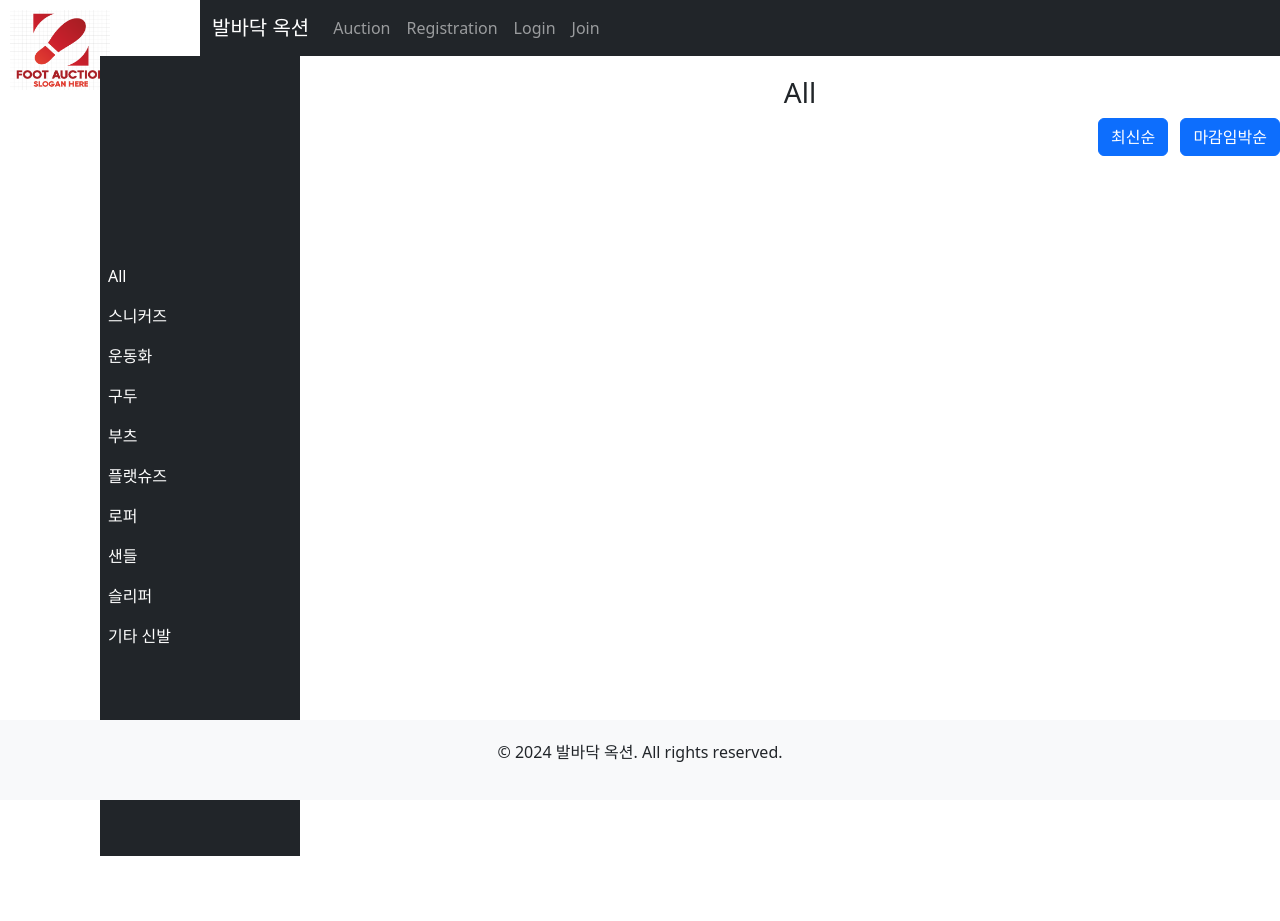
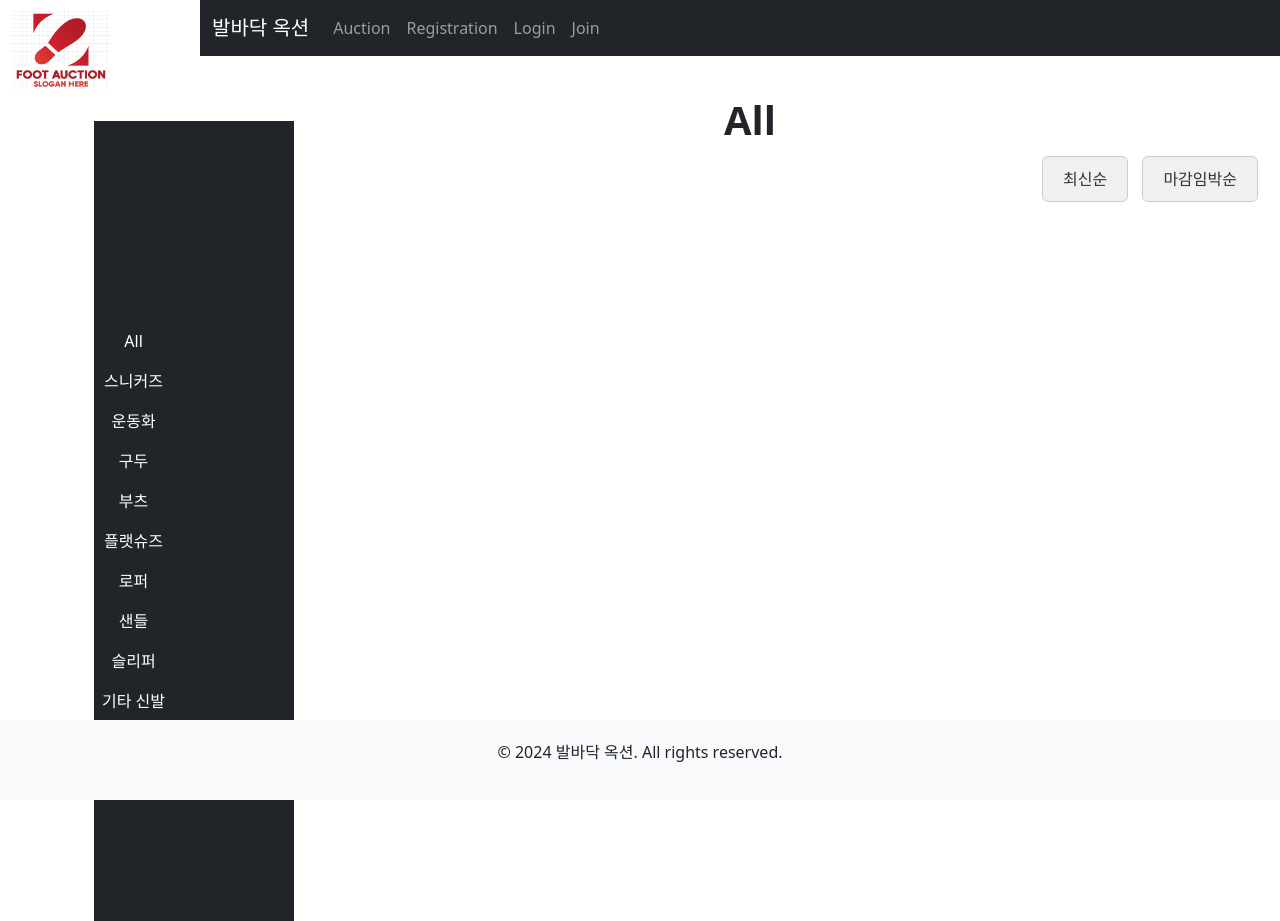
Before and after one commit to e-commerce-django/e-commerce, a Django app: page /orders/auction/ in a window 1280 px wide. Before the commit the page ends 856 px from the top, so only its background shows below. Run offline with Django 5.2, Linux system fonts and the light colour scheme; data that the repository does not hold is empty.

Commit message:
UI_into_orders

```diff
--- /dev/null
+++ b/orders/static/orders/auction_style.css
@@ -0,0 +1,48 @@
+#category_navbar {
+  position: absolute;
+  width: 255.78px;
+  height: 711px;
+  left: -6px;
+  top: 121px;
+  }
+
+  .product-container {
+    margin-left: 200px; /* 수정: 카테고리 바의 너비만큼 여백을 추가하여 목록이 겹치지 않게 함 */
+    padding: 20px; /* 수정: 내부 여백 추가 */
+    box-sizing: border-box; /* 수정: 패딩을 포함한 전체 너비를 계산하도록 함 */
+  }
+
+  .product-list {
+    display: grid;
+    grid-template-columns: repeat(3, 1fr); /* 3개의 열을 생성합니다. */
+    grid-gap: 20px; /* 열과 행 간의 간격을 설정합니다. */
+    justify-content: center;
+  }
+
+  .product-item {
+    text-align: center;
+  }
+
+  .product-item img {
+    max-width: 90%; /* 이미지의 너비를 최대화합니다. */
+    height: 90%; /* 이미지의 높이를 자동으로 조정합니다. */
+  }
+
+  .sort-buttons button {
+    background-color: #f0f0f0; /* Light Gray */
+    border: 1px solid #ccc; /* Light Gray */
+    color: #333; /* Dark Gray */
+    padding: 10px 20px;
+    text-align: center;
+    text-decoration: none;
+    display: inline-block;
+    font-size: 16px;
+    margin: 4px 2px;
+    transition-duration: 0.4s;
+    cursor: pointer;
+  }
+
+  .sort-buttons button:hover {
+    background-color: #ddd; /* Slightly Lighter Gray */
+    border-color: #bbb; /* Slightly Darker Gray */
+  }
--- a/orders/templates/orders/auction_page.html
+++ b/orders/templates/orders/auction_page.html
@@ -1,53 +1,63 @@
 {% extends 'base.html' %}
 
 {% block content %}
-<div style="display: flex;">
+<html>
+<head>
+    <meta charset="utf-8">
+    {% load static %}
+    <link rel="stylesheet" href="{% static 'orders/auction_style.css' %}">
+</head>
+
+
+<div id="category_navbar" style="display: flex;">
   <!-- 좌측 네비게이션 바 -->
   <nav class="navbar navbar-expand-lg navbar-light bg-dark" style="width: 200px; height: 100vh; flex-shrink: 0;">
     <ul class="navbar-nav" style="color: white; flex-direction: column;">
-      <li class="nav-item">
+      <li class="nav-item" style="display: flex; justify-content: center;">
         <a class="nav-link" href="{% url 'orders:auction_page' %}" style="color: white;">All</a>
       </li>
-      <li class="nav-item">
+      <li class="nav-item" style="display: flex; justify-content: center;">
         <a class="nav-link" href="{% url 'orders:auction_category_page' category='스니커즈' %}" style="color: white;">스니커즈</a>
       </li>
-      <li class="nav-item">
+      <li class="nav-item" style="display: flex; justify-content: center;">
         <a class="nav-link" href="{% url 'orders:auction_category_page' category='운동화' %}" style="color: white;">운동화</a>
       </li>
-      <li class="nav-item">
+      <li class="nav-item" style="display: flex; justify-content: center;">
         <a class="nav-link" href="{% url 'orders:auction_category_page' category='구두' %}" style="color: white;">구두</a>
       </li>
-      <li class="nav-item">
+      <li class="nav-item" style="display: flex; justify-content: center;">
         <a class="nav-link" href="{% url 'orders:auction_category_page' category='부츠' %}" style="color: white;">부츠</a>
       </li>
-      <li class="nav-item">
+      <li class="nav-item" style="display: flex; justify-content: center;">
         <a class="nav-link" href="{% url 'orders:auction_category_page' category='플랫슈즈' %}" style="color: white;">플랫슈즈</a>
       </li>
-      <li class="nav-item">
+      <li class="nav-item" style="display: flex; justify-content: center;">
         <a class="nav-link" href="{% url 'orders:auction_category_page' category='로퍼' %}" style="color: white;">로퍼</a>
       </li>
-      <li class="nav-item">
+      <li class="nav-item" style="display: flex; justify-content: center;">
         <a class="nav-link" href="{% url 'orders:auction_category_page' category='샌들' %}" style="color: white;">샌들</a>
       </li>
-      <li class="nav-item">
+      <li class="nav-item" style="display: flex; justify-content: center;">
         <a class="nav-link" href="{% url 'orders:auction_category_page' category='슬리퍼' %}" style="color: white;">슬리퍼</a>
       </li>
-      <li class="nav-item">
+      <li class="nav-item" style="display: flex; justify-content: center;">
         <a class="nav-link" href="{% url 'orders:auction_category_page' category='기타 신발' %}" style="color: white;">기타 신발</a>
       </li>
     </ul>
   </nav>
+</div>
 
+<div class="product-container">
   <!-- 상품 목록과 정렬 버튼을 담을 div -->
   <div style="flex-grow: 1; margin-left: 20px;">
 
-    <!-- 카테고리명 또는 "All" 문구 -->
-    <div style="text-align: center; margin-top: 20px;">
-      <h3>{{ category }}</h3>
-    </div>
+  <!-- 카테고리명 또는 "All" 문구 -->
+  <div style="text-align: center; margin-top: 20px;">
+    <h2 style="font-weight: bold; font-size: 40px;">{{ category }}</h2> <!-- 수정: h3 태그를 h2로 변경하고, 글꼴 굵기와 크기 조정 -->
+  </div>
 
     <!-- 정렬 버튼 -->
-    <div style="text-align: right; margin-bottom: 20px;">
+    <div class="sort-buttons" style="text-align: right; margin-bottom: 20px;">
       <button class="btn btn-primary me-2" onclick="location.href='{{ request.path }}?sort=latest'">최신순</button>
       <button class="btn btn-primary" onclick="location.href='{{ request.path }}?sort=ending_soon'">마감임박순</button>
     </div>
@@ -64,6 +74,5 @@
       {% endfor %}
     </div>
   </div>
-
 </div>
 {% endblock %}
--- a/orders/templates/orders/purchase_history.html
+++ b/orders/templates/orders/purchase_history.html
@@ -25,7 +25,7 @@
 </style>
 
 <div id="sales-header">
-    <h2>구매 내역</h2>
+    <h2>{{ request.user.username }} 님의 구매 내역</h2>
 </div>
 
 <div id="sales-buttons">
--- a/orders/templates/orders/sales_history.html
+++ b/orders/templates/orders/sales_history.html
@@ -19,7 +19,8 @@
     }
 
     #sales-container {
-        text-align: center; /* 판매 내역 컨테이너 내용을 가운데 정렬 */
+        display: flex;
+        justify-content: center; /* 판매 내역 컨테이너 내용을 가운데 정렬 */
     }
 </style>
 
--- a/orders/views.py
+++ b/orders/views.py
@@ -6,8 +6,7 @@ from django.views.generic import ListView
 from django.contrib import messages
 from django.utils import timezone
 
-# 구매 - purchase
-# @login_required
+#구매 - purchase
 def purchase_history(request):
     purchase_product_id_list = []
     # 로그인한 유저가 구입한 상품만 가져오기
@@ -32,8 +31,6 @@ def purchase_history(request):
     }
     return render(request, 'orders/purchase_history.html', context)
 
-
-# @login_required
 def purchase_history_ing_detail(request, pk):
     product = Product.objects.get(pk=pk)
     context = {
@@ -42,7 +39,7 @@ def purchase_history_ing_detail(request, pk):
     return render(request, 'orders/purchase_history_ing_detail.html', context)
 
 fin_bidder = None
-# @login_required
+
 def purchase_history_end_detail(request, pk):
     product = Product.objects.get(pk=pk)
     product_id = get_object_or_404(Product, pk=pk).id
@@ -66,9 +63,7 @@ def purchase_history_end_detail(request, pk):
     return render(request, 'orders/purchase_history_end_detail.html', context)
 
 
-
 # 판매 - Sales
-# @login_required
 def sales_history(request):
     # 로그인한 유저의 행만 가져오기
     products = Product.objects.filter(seller_id=request.user.id)
@@ -90,7 +85,6 @@ def sales_history(request):
     return render(request, 'orders/sales_history.html', context)
 
 
-# @login_required
 # 마이페이지 -> 판매 내역 -> 진행중 -> 하나의 상품의 상세페이지
 def sales_history_ing_detail(request, pk):
     product = Product.objects.get(pk=pk)
@@ -103,7 +97,7 @@ def sales_history_ing_detail(request, pk):
 def force_end_sales(request, pk):
     # 해당 상품 및 입찰 결과 가져오기
     product = get_object_or_404(Product, pk=pk)
-    bid = Bid.objects.filter(product=product)
+    bids = Bid.objects.filter(product=product)
 
     # 강제 판매 종료 버튼을 눌렀을 때 필드값 변경
     if request.method == 'POST':
@@ -113,14 +107,15 @@ def force_end_sales(request, pk):
         product.present_max_bidder_id = 0
         product.save()
 
-        bid.bid_result = False
-        bid.bid_time = timezone.now()
-        bid.save()
+        # 각각의 입찰 결과를 수정하고 저장
+        for bid in bids:
+            bid.bid_result = False
+            bid.bid_time = timezone.now()
+            bid.save()
 
     return redirect('orders:sales_history_ing_detail', pk=pk)
 
 # 마이페이지 -> 판매 내역 -> 진행 종료 -> 하나의 상품의 상세페이지
-# @login_required
 def sales_history_end_detail(request, pk):
     product = Product.objects.get(pk=pk)
     bid = Bid.objects.filter(product=product)
```
